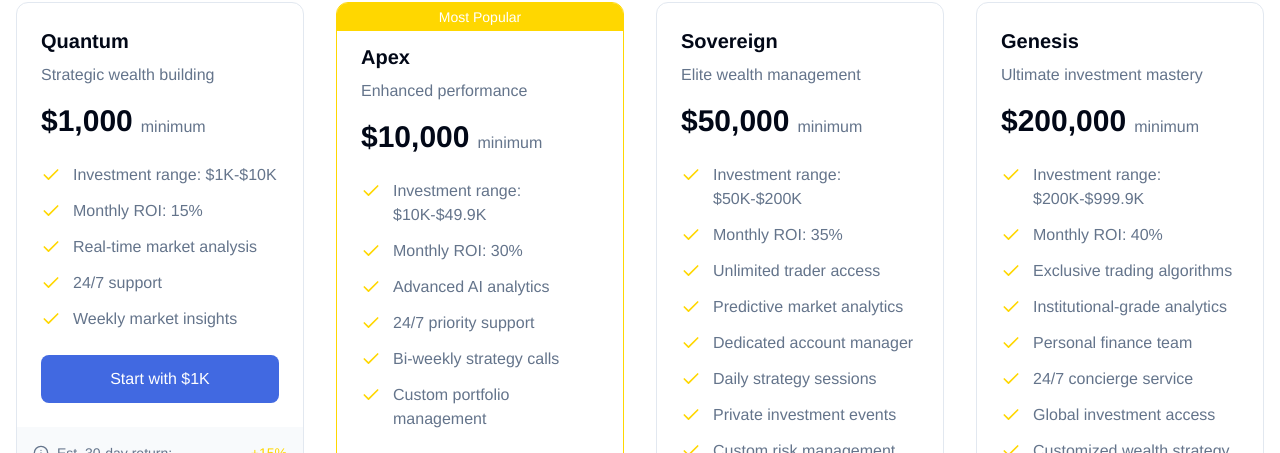
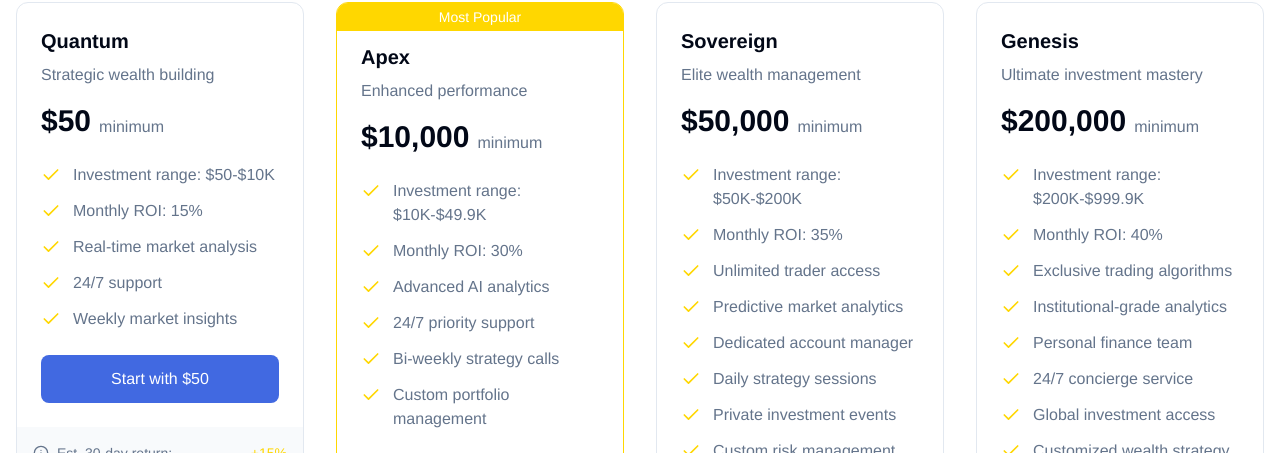
Before and after one commit to officialtradespherehq/TradeScend, a Next.js app: page / in a window 1280 px wide. Shown: the part 1437-1890 px from the top of the page. Built offline with nearby package versions, Linux system fonts and the light colour scheme; no server answers.

Commit message:
Update investment-plans.tsx

```diff
--- a/components/investment-plans.tsx
+++ b/components/investment-plans.tsx
@@ -8,16 +8,16 @@ export const plans = [
   {
     name: "Quantum",
     description: "Strategic wealth building",
-    price: "$1,000",
+    price: "$50",
     features: [
-      "Investment range: $1K-$10K",
+      "Investment range: $50-$10K",
       "Monthly ROI: 15%",
       "Real-time market analysis",
       "24/7 support",
       "Weekly market insights",
     ],
     highlighted: false,
-    buttonText: "Start with $1K",
+    buttonText: "Start with $50",
   },
   {
     name: "Apex",
```
